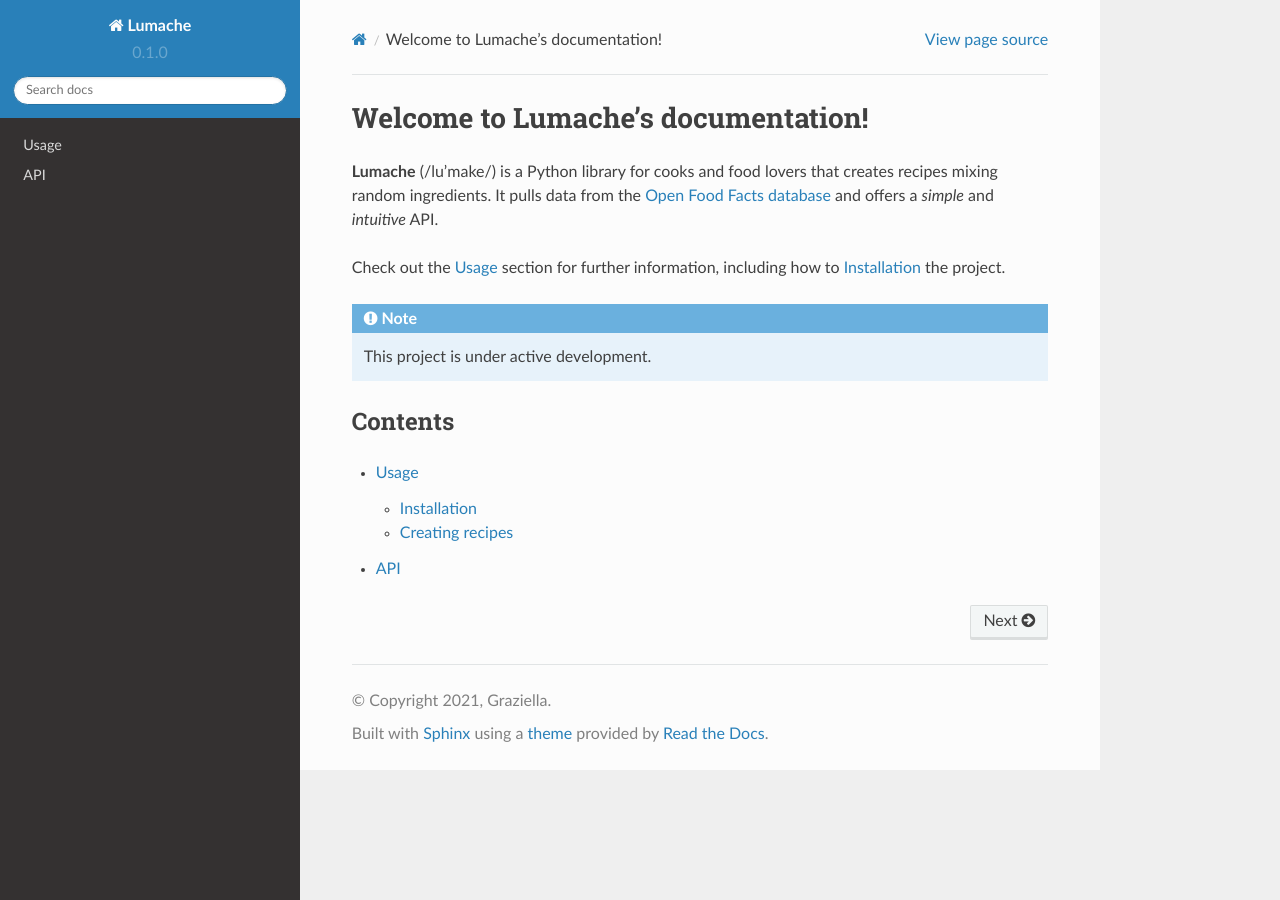
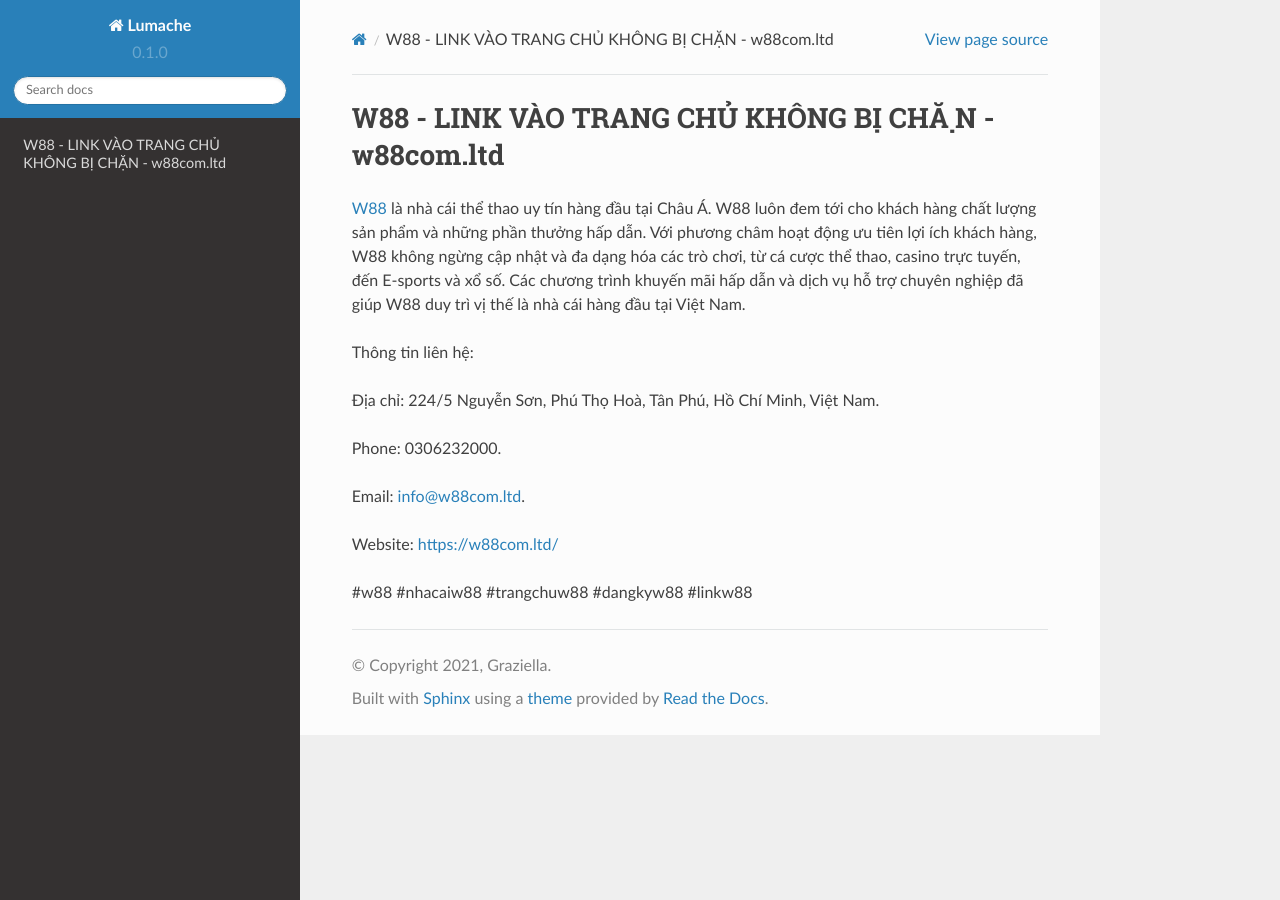
Before and after one commit to socialentity1/w88comltd, a Sphinx documentation site: the page built from docs/source/index.rst, in a window 1280 px wide. Built offline with Sphinx 7.4.7 and the Read the Docs theme 2.0.0, drawn with Linux system fonts in a browser that asks for light colours.

Commit message:
Update index.rst

```diff
--- a/docs/source/index.rst
+++ b/docs/source/index.rst
@@ -1,22 +1,16 @@
-Welcome to Lumache's documentation!
+W88 - LINK VÀO TRANG CHỦ KHÔNG BỊ CHẶN - w88com.ltd
 ===================================
 
-**Lumache** (/lu'make/) is a Python library for cooks and food lovers
-that creates recipes mixing random ingredients.
-It pulls data from the `Open Food Facts database <https://world.openfoodfacts.org/>`_
-and offers a *simple* and *intuitive* API.
+`W88 <https://w88com.ltd/>`_ là nhà cái thể thao uy tín hàng đầu tại Châu Á. W88 luôn đem tới cho khách hàng chất lượng sản phẩm và những phần thưởng hấp dẫn. Với phương châm hoạt động ưu tiên lợi ích khách hàng, W88 không ngừng cập nhật và đa dạng hóa các trò chơi, từ cá cược thể thao, casino trực tuyến, đến E-sports và xổ số. Các chương trình khuyến mãi hấp dẫn và dịch vụ hỗ trợ chuyên nghiệp đã giúp W88 duy trì vị thế là nhà cái hàng đầu tại Việt Nam.
 
-Check out the :doc:`usage` section for further information, including
-how to :ref:`installation` the project.
+Thông tin liên hệ:
 
-.. note::
+Địa chỉ: 224/5 Nguyễn Sơn, Phú Thọ Hoà, Tân Phú, Hồ Chí Minh, Việt Nam.
 
-   This project is under active development.
+Phone: 0306232000.
 
-Contents
---------
+Email: info@w88com.ltd.
 
-.. toctree::
+Website: https://w88com.ltd/
 
-   usage
-   api
+#w88 #nhacaiw88 #trangchuw88 #dangkyw88 #linkw88
```
